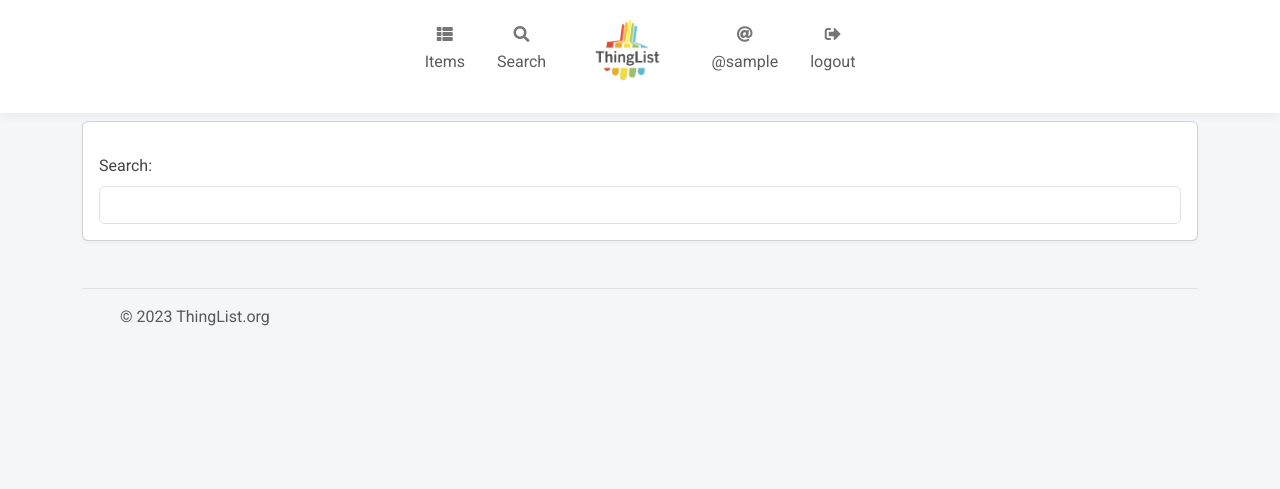
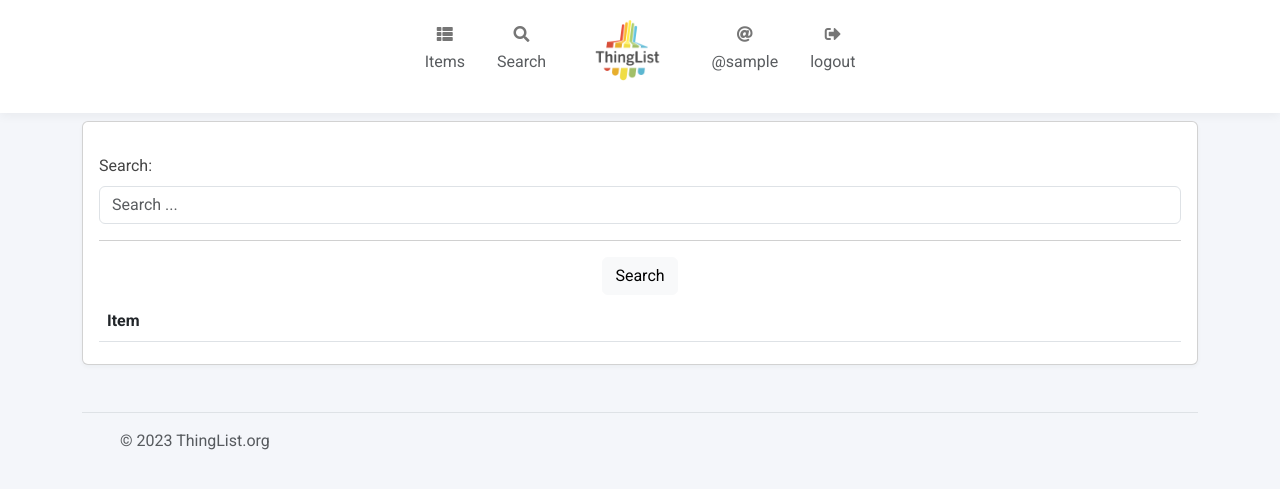
Before and after one commit to snclucas/thing-list, a Flask app: page /search in a window 1280 px wide. Shown: the top 489 px of the page. Run offline with Flask 3, Linux system fonts and the light colour scheme; a user stored in the database is signed in; tables that the repository leaves empty hold one stand-in row (values such as "Sample post"); lists and menus that the app fills with data are empty; parts of the project's set-up code (start-up, migrations or seed data) failed here and were passed over; some libraries are stand-ins or nearby versions.

Commit message:
Added search functionality

```diff
--- a/database_functions.py
+++ b/database_functions.py
@@ -5,13 +5,13 @@ from typing import Union, List
 import flask_bcrypt
 
 from slugify import slugify
-from sqlalchemy import select, and_, ClauseElement
+from sqlalchemy import select, and_, ClauseElement, or_
 from sqlalchemy.exc import SQLAlchemyError
-from sqlalchemy.sql.functions import count, func
+from sqlalchemy.sql.functions import func
 
 from app import db, app, __PUBLIC__, __OWNER__
 from models import Inventory, User, Item, UserInventory, InventoryItem, ItemType, Tag, \
-    Location, Image, ItemImage, Field, ItemField, FieldTemplate, Notification
+    Location, Image, ItemImage, Field, ItemField, FieldTemplate, Notification, ItemTag
 
 _NONE_ = "None"
 
@@ -176,6 +176,79 @@ def get_user_item_count(user_id: int):
         return item_count_
 
 
+def search_items(query: str, user_id: int):
+    items_arr = []
+    with app.app_context():
+
+        # see if there is a search modifier
+        if ':' in query:
+            search_modifier = query.split(':')[0]
+            query = query.split(':')[1]
+
+            if search_modifier.lower() == 'location':
+                locations_ = Location.query\
+                    .filter(Location.user_id == user_id)\
+                    .filter(Location.name.like(query)).all()
+
+                for location in locations_:
+                    loc_id_ = location.id
+                    items_ = Item.query.filter(or_(
+                        Item.location_id == loc_id_,
+                        Item.specific_location == query
+                    )
+                    ).all()
+
+                    if len(items_) > 0:
+                        for item in items_:
+                            items_arr.append(item.__dict__)
+
+                looking_for = '%{0}%'.format(query)
+                items_ = Item.query.filter(
+                    Item.specific_location.ilike(looking_for)
+                ).all()
+
+                if len(items_) > 0:
+                    for item in items_:
+                        items_arr.append(item.__dict__)
+
+            elif search_modifier.lower() == 'tags':
+                query = query.split(",")
+                q_ = Item.query
+
+                any_tags_found = False
+                for tag_ in query:
+                    tag_ = tag_.strip()
+                    tag_ = tag_.replace(" ", "@#$")
+                    t_ = find_tag(tag=tag_)
+
+                    if t_ is not None:
+                        any_tags_found = True
+                        q_ = q_.filter(Item.tags.contains(t_))
+
+                if any_tags_found:
+                    items_ = q_.all()
+
+                    if len(items_) > 0:
+                        for item in items_:
+                            items_arr.append(item.__dict__)
+
+        else:
+            # search simple string
+            looking_for = '%{0}%'.format(query)
+
+            items_ = Item.query.filter(or_(
+                Item.name.ilike(looking_for),
+                Item.description.ilike(looking_for)
+            )
+            ).all()
+
+            if len(items_) > 0:
+                for item in items_:
+                    items_arr.append(item.__dict__)
+
+        return items_arr
+
+
 def find_items(item_id=None, item_slug=None, inventory_id=None, item_type=None,
                item_tags=None, item_specific_location=None, item_location=None, logged_in_user=None,
                request_user=None):
@@ -314,6 +387,12 @@ def add_user(username: str, email: str, password: str) -> User:
 def get_all_user_locations(user: User) -> list[Location]:
     user_locations_ = Location.query.filter_by(user_id=user.id).all()
     return user_locations_
+
+
+def get_all_user_tags(user_id: int) -> list[Tag]:
+    with app.app_context():
+        res_ = db.session.query(Tag).filter(Tag.user_id == user_id).all()
+    return res_
 
 
 def get_all_item_types() -> list:
@@ -947,7 +1026,7 @@ def add_item_to_inventory(item_name, item_desc, item_type=None, item_tags=None,
                 tag = tag.replace(" ", "@#$")
                 instance = db.session.query(Tag).filter_by(tag=tag).one_or_none()
                 if not instance:
-                    instance = Tag(tag=tag)
+                    instance = Tag(tag=tag, user_id=user_id)
 
                 new_item.tags.append(instance)
 
--- a/models.py
+++ b/models.py
@@ -211,12 +211,13 @@ class ItemType(db.Model):
     __table_args__ = (UniqueConstraint('name', 'user_id', name='_name_userid_uc'),)
 
 
-class Tag(SearchableMixin, db.Model):
+class Tag(db.Model):
     __tablename__ = "tags"
     __searchable__ = ['tag']
     id = db.Column(db.Integer, primary_key=True, autoincrement=True)
     tag = db.Column(db.String(50), nullable=True, unique=True)
     items = db.relationship('Item', secondary='item_tags', back_populates='tags', cascade="all,delete")
+    user_id = db.Column(db.Integer, db.ForeignKey('users.id'), primary_key=True)
 
 
 class ItemTag(db.Model):
--- a/routes/search_routes.py
+++ b/routes/search_routes.py
@@ -1,35 +1,16 @@
+from flask import Blueprint, render_template, request
+from flask_login import login_required, current_user
 
-from flask import Blueprint, render_template, url_for, request
-
-from models import Item
-from app import app
+from database_functions import search_items
 
 search_routes = Blueprint('search', __name__)
 
 
-@search_routes.route('/search')
+@search_routes.route('/search', methods=['GET', 'POST'])
+@login_required
 def search():
     query_string = request.args.get('q')
-
     if query_string is not None:
-
-        body = {
-            "query": {
-                "multi_match": {
-                    "query": query_string,
-                    "fields": ["content", "title"]
-                }
-            }
-        }
-
-        page = request.args.get('page', 1, type=int)
-        posts, total = Item.search(query_string, page,
-                                   app.config['POSTS_PER_PAGE'])
-        next_url = url_for('search_routes.search', q=query_string, page=page + 1) \
-            if total > page * app.config['POSTS_PER_PAGE'] else None
-        prev_url = url_for('search_routes.search', q=query_string, page=page - 1) \
-            if page > 1 else None
-
-        return render_template('search/search.html')
-    else:
-        return render_template('search/search.html')
+        items = search_items(query=query_string, user_id=current_user.id)
+        return render_template('search/search.html', items=items, q=query_string, username=current_user.username)
+    return render_template('search/search.html')
--- a/templates/search/search.html
+++ b/templates/search/search.html
@@ -1,23 +1,47 @@
 {% extends "base.html" %}
 
+{% block content %}
+    <link href="{{ url_for('static', filename='css/autoComplete01.css') }}" rel="stylesheet">
 
-
-{% block content %}
     <div class="content">
         <div class="container">
             <div class="row">
                 <div class="col-md-12">
                     <div class="card">
                         <div class="card-body">
-
-
-                            <form method="POST" action="{{ url_for("items.items_load") }}">
-                                <label class="form-label" for="search_query">Search:</label>
-                                <input type="text" class="form-control" name="search_query" id="search_query" value="">
+                            <form method="GET" action="{{ url_for("search.search") }}">
+                                <div class="row">
+                                    <div class="col-md-12">
+                                        <label class="form-label" for="q">Search:</label>
+                                        <input type="text" class="form-control" name="q" id="q" value="{{ q }}">
+                                    </div>
+                                </div>
+                                <hr>
+                                <div class="row">
+                                    <div class="col-md-12 text-center">
+                                        <button type="submit" class="btn btn-light">Search</button>
+                                    </div>
+                                </div>
                             </form>
-
-
-
+                            <div class="row">
+                                <div class="col-md-12">
+                                    <table class="table collapse show dataTable" id="items-table">
+                                        <thead>
+                                        <th>Item</th>
+                                        </thead>
+                                        <tbody>
+                                        {% for item in items %}
+                                            <tr>
+                                                <td>
+                                                     <a href="{{ url_for('item.item_with_username_and_inventory', username=username,
+                                inventory_slug=item.inventories[0].slug, item_slug=item.slug) | replace('%40', '@') }}">{{ item.name }}</a>
+                                                </td>
+                                            </tr>
+                                        {% endfor %}
+                                        </tbody>
+                                    </table>
+                                </div>
+                            </div>
                         </div>
                     </div>
                 </div>
@@ -25,3 +49,61 @@
         </div>
     </div>
 {% endblock %}
+
+
+{% block footer %}
+    {{ super() }}
+    <script src="{{ url_for('static', filename='js/autoComplete.js') }}"></script>
+
+    <script>
+        const autoCompleteJS = new autoComplete({
+            selector: "#q",
+            placeHolder: "Search ... ",
+            data: {
+                src: async (query) => {
+                    try {
+                        // Fetch Data from external Source
+                        const source = await fetch(`{{ url_for('api.locations')}}?query=${query}`);
+                        // Data should be an array of `Objects` or `Strings`
+                        const data = await source.json();
+                        return data;
+                    } catch (error) {
+                        return error;
+                    }
+                },
+                // Data source 'Object' key to be searched
+                //keys: ["food"]
+            },
+            threshold: 0,
+            autoFill: true,
+            resultsList: {
+                element: (list, data) => {
+                    if (!data.results.length) {
+                        // Create "No Results" message element
+                        const message = document.createElement("div");
+                        // Add class to the created element
+                        message.setAttribute("class", "no_result");
+
+                        // Append message element to the results list
+                        list.prepend(message);
+                    }
+                },
+                noResults: true,
+                maxResults: undefined,
+            },
+            resultItem: {
+                highlight: true,
+            },
+            events: {
+                input: {
+                    selection: (event) => {
+                        const selection = event.detail.selection.value;
+                        autoCompleteJS.input.value = selection;
+                    }
+                }
+            }
+        });
+    </script>
+
+
+{% endblock %}
```
Also changed, not shown: routes/api_routes.py (+16 -1 lines), routes/items_routes.py (+5 -5 lines).
